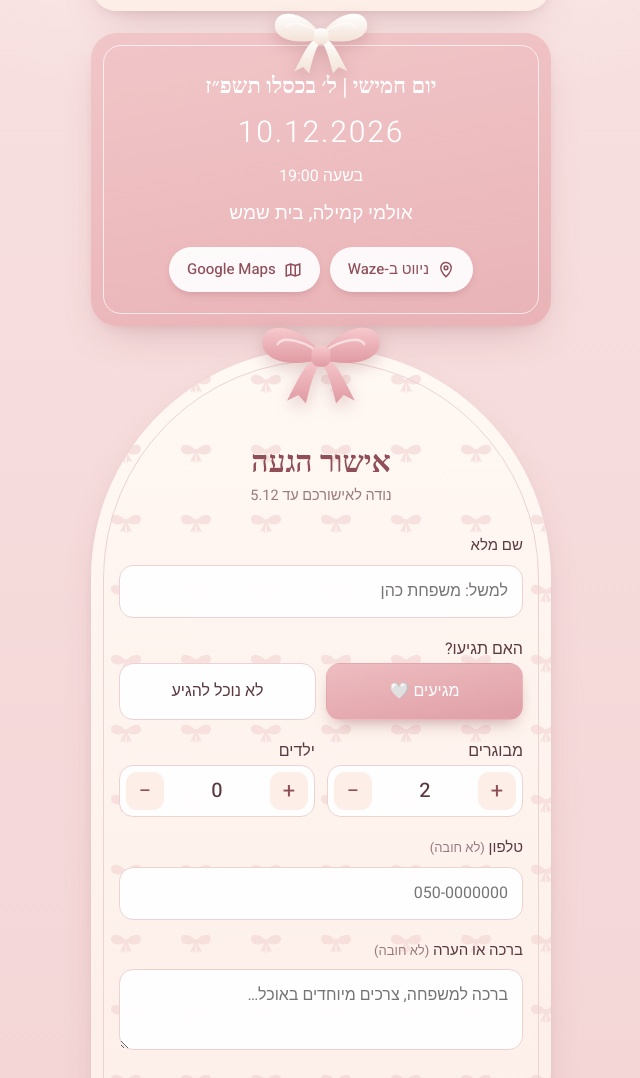
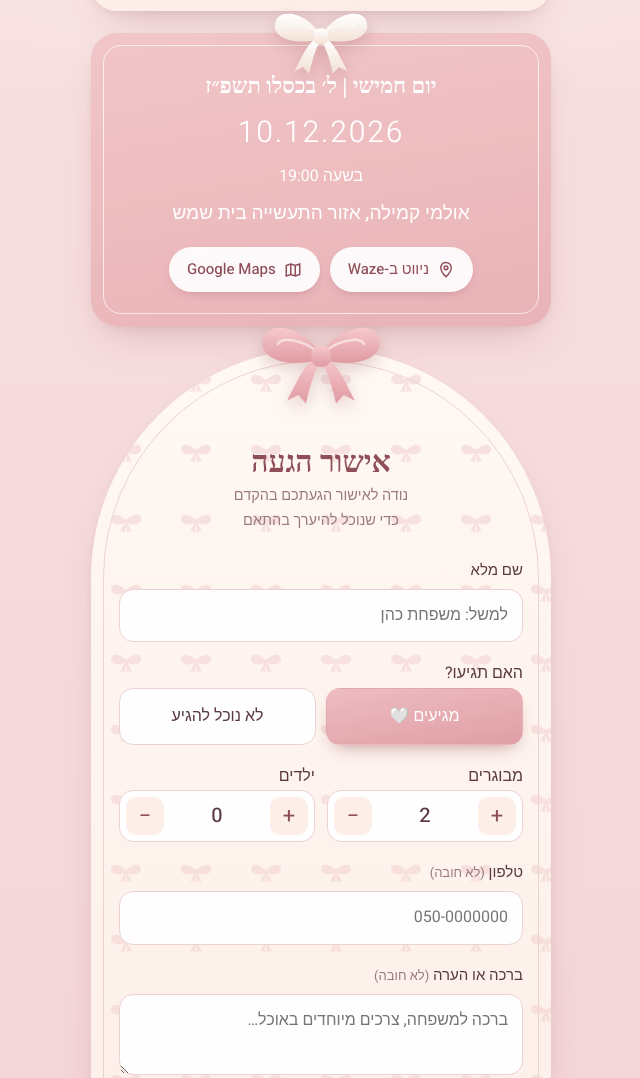
Before and after one commit to shukistudio/hodaya.tohar, a plain HTML site: page index.html in a window 1280 px wide. Shown: the part 743-1821 px from the top of the page, without its empty margins (319-959 px from the left). Drawn offline with nearby package versions, Linux system fonts and the light colour scheme; a web font is replaced by a local one.

Commit message:
Update address and RSVP wording
Co-Authored-By: Claude Opus 5.5 <noreply@anthropic.com>

```diff
--- a/index.html
+++ b/index.html
@@ -4,9 +4,9 @@
 <meta charset="utf-8">
 <meta name="viewport" content="width=device-width, initial-scale=1, viewport-fit=cover">
 <title>סעודת הודיה לטֹוהַר | אישור הגעה</title>
-<meta name="description" content="סעודת הודיה לרגל הולדת בתנו טוהר · יום חמישי 10.12.2026 · אולמי קמילה, בית שמש">
+<meta name="description" content="סעודת הודיה לרגל הולדת בתנו טוהר · יום חמישי 10.12.2026 · אולמי קמילה, אזור התעשייה בית שמש">
 <meta property="og:title" content="סעודת הודיה לטֹוהַר 🤍">
-<meta property="og:description" content="יום חמישי | ל׳ בכסלו תשפ״ז · 10.12.2026 · 19:00 · אולמי קמילה, בית שמש. נשמח לאישור הגעה">
+<meta property="og:description" content="יום חמישי | ל׳ בכסלו תשפ״ז · 10.12.2026 · 19:00 · אולמי קמילה, אזור התעשייה בית שמש. נשמח לאישור הגעה">
 <meta name="theme-color" content="#f6dcdc">
 <link rel="preconnect" href="https://fonts.googleapis.com">
 <link rel="preconnect" href="https://fonts.gstatic.com" crossorigin>
@@ -232,7 +232,7 @@
     <div class="when">יום חמישי | ל׳ בכסלו תשפ״ז</div>
     <div class="date"><span class="ltr">10.12.2026</span></div>
     <div>בשעה <span class="ltr">19:00</span></div>
-    <div class="place">אולמי קמילה, בית שמש</div>
+    <div class="place">אולמי קמילה, אזור התעשייה בית שמש</div>
     <div class="nav">
       <a class="chip" href="https://waze.com/ul?q=%D7%90%D7%95%D7%9C%D7%9E%D7%99%20%D7%A7%D7%9E%D7%99%D7%9C%D7%94%20%D7%91%D7%99%D7%AA%20%D7%A9%D7%9E%D7%A9&navigate=yes" target="_blank" rel="noopener">
         <svg viewBox="0 0 24 24" fill="none" stroke="currentColor" stroke-width="2"><path d="M12 21s-7-6.5-7-12a7 7 0 0 1 14 0c0 5.5-7 12-7 12z"/><circle cx="12" cy="9" r="2.5"/></svg>
@@ -251,7 +251,7 @@
 
     <div id="formBox">
       <h2>אישור הגעה</h2>
-      <p class="deadline">נודה לאישורכם עד <span class="ltr">5.12</span></p>
+      <p class="deadline">נודה לאישור הגעתכם בהקדם<br>כדי שנוכל להיערך בהתאם</p>
       <div class="setup-warn" id="setupWarn">⚠️ הטופס עוד לא מחובר לגיליון</div>
 
       <form id="form" novalidate>
@@ -343,7 +343,7 @@
   });
 
   // calendar links
-  const ev = { title: "סעודת הודיה לטוהר 🤍", place: "אולמי קמילה, בית שמש", start: "20261210T190000", end: "20261210T230000" };
+  const ev = { title: "סעודת הודיה לטוהר 🤍", place: "אולמי קמילה, אזור התעשייה בית שמש", start: "20261210T190000", end: "20261210T230000" };
   document.getElementById("gcal").href =
     "https://calendar.google.com/calendar/render?action=TEMPLATE" +
     "&text=" + encodeURIComponent(ev.title) +
```
